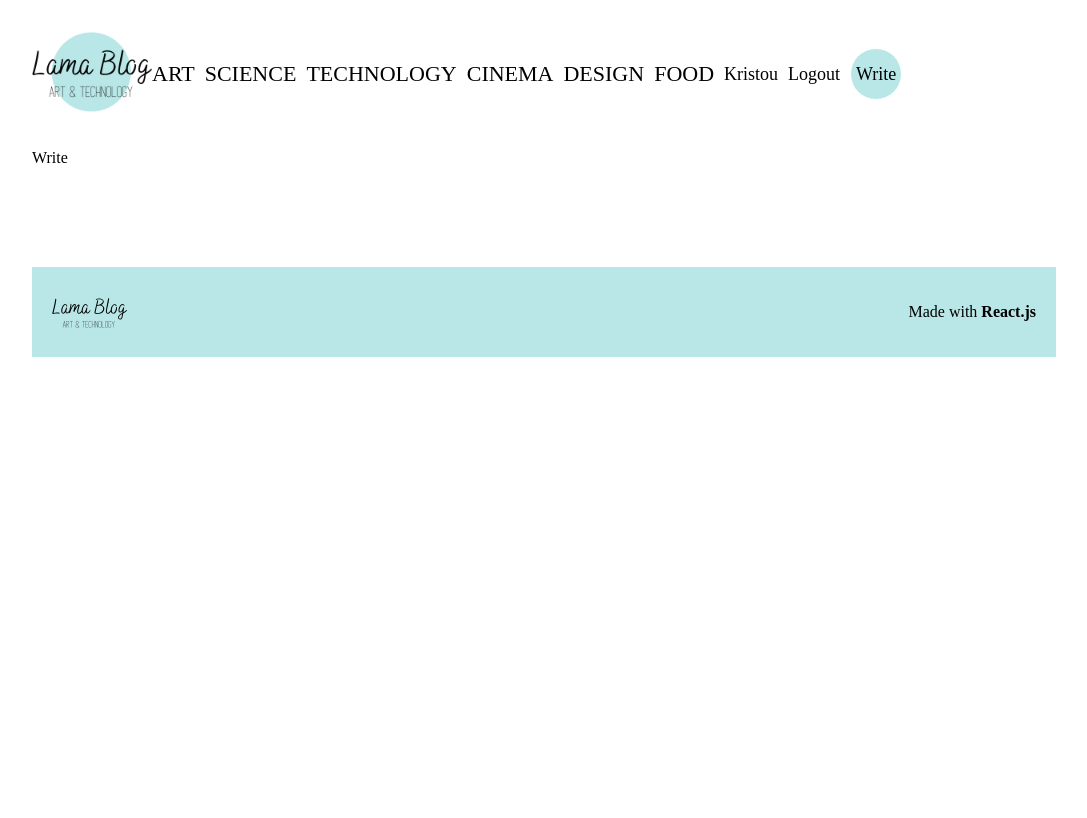
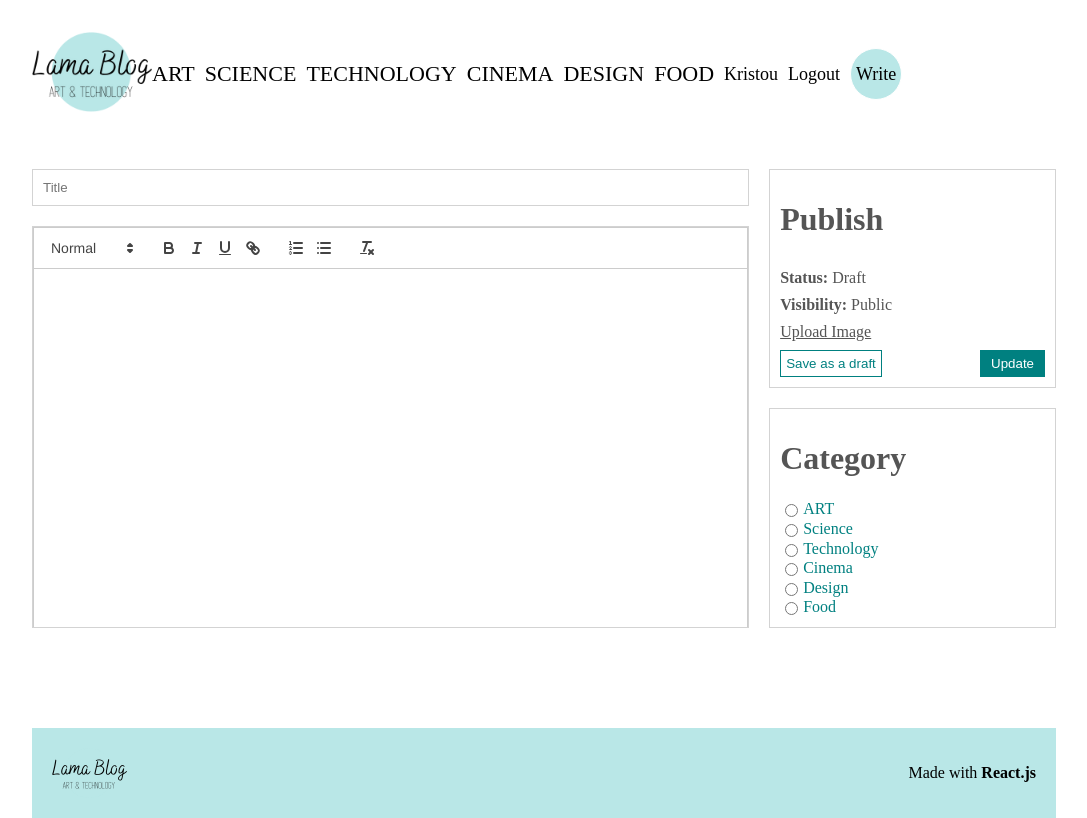
Before and after one commit to Christouu/blog, a React (Create React App) app in the folder app/: page /write in a window 1280 px wide. Shown: the whole page, without its empty margins (96-1183 px from the left). Built offline with nearby package versions, Linux system fonts and the light colour scheme.

Commit message:
added write post page

```diff
--- a/app/package.json
+++ b/app/package.json
@@ -12,6 +12,7 @@
     "@types/react-dom": "^18.0.6",
     "react": "^18.2.0",
     "react-dom": "^18.2.0",
+    "react-quill": "^2.0.0",
     "react-router-dom": "^6.4.1",
     "react-scripts": "5.0.1",
     "sass": "^1.55.0",
--- a/app/src/pages/Write/Write.tsx
+++ b/app/src/pages/Write/Write.tsx
@@ -1,7 +1,71 @@
-import React from "react";
+import { useState } from "react";
+import ReactQuill from "react-quill";
+import "react-quill/dist/quill.snow.css";
 
 const Write = () => {
-  return <div>Write</div>;
+  const [value, setValue] = useState("");
+
+  return (
+    <div className="add">
+      <div className="addContent">
+        <input type="text" placeholder="Title" />
+        <div className="editorContainer">
+          <ReactQuill
+            className="editor"
+            theme="snow"
+            value={value}
+            onChange={setValue}
+          />
+        </div>
+      </div>
+      <div className="addMenu">
+        <div className="item">
+          <h1>Publish</h1>
+          <span>
+            <b>Status: </b> Draft
+          </span>
+          <span>
+            <b>Visibility: </b> Public
+          </span>
+          <input type="file" id="file" style={{ display: "none" }} />
+          <label className="file" htmlFor="file">
+            Upload Image
+          </label>
+          <div className="buttons">
+            <button>Save as a draft</button>
+            <button>Update</button>
+          </div>
+        </div>
+        <div className="item">
+          <h1>Category</h1>
+          <div className="category">
+            <input type="radio" name="category" value="art" id="art" />
+            <label htmlFor="art">ART</label>
+          </div>
+          <div className="category">
+            <input type="radio" name="category" value="art" id="science" />
+            <label htmlFor="science">Science</label>
+          </div>
+          <div className="category">
+            <input type="radio" name="category" value="art" id="technology" />
+            <label htmlFor="technology">Technology</label>
+          </div>
+          <div className="category">
+            <input type="radio" name="category" value="art" id="cinema" />
+            <label htmlFor="cinema">Cinema</label>
+          </div>
+          <div className="category">
+            <input type="radio" name="category" value="art" id="design" />
+            <label htmlFor="design">Design</label>
+          </div>
+          <div className="category">
+            <input type="radio" name="category" value="art" id="food" />
+            <label htmlFor="food">Food</label>
+          </div>
+        </div>
+      </div>
+    </div>
+  );
 };
 
 export default Write;
--- a/app/src/styles.scss
+++ b/app/src/styles.scss
@@ -323,5 +323,88 @@
             }
         }
 
+
+        //Write page
+
+        .add {
+            margin-top: 20px;
+            display: flex;
+            gap: 20px;
+
+            .addContent {
+                flex: 5;
+                display: flex;
+                flex-direction: column;
+                gap: 20px;
+
+                input {
+                    padding: 10px;
+                    border: 1px solid lightgray;
+                }
+
+                .editorContainer {
+                    height: 400px;
+                    overflow: scroll;
+                    border: 1px solid lightgray;
+
+                    .editor {
+                        height: 100%;
+                        border: none;
+                    }
+                }
+            }
+
+            .addMenu {
+                flex: 2;
+                display: flex;
+                flex-direction: column;
+                gap: 20px;
+
+
+
+                .item {
+                    border: 1px solid lightgray;
+                    flex: 1;
+                    display: flex;
+                    flex-direction: column;
+                    justify-content: space-between;
+                    padding: 10px;
+                    color: #555;
+
+
+                    .file {
+                        text-decoration: underline;
+                        cursor: pointer;
+                    }
+
+                    .buttons {
+                        display: flex;
+                        justify-content: space-between;
+
+                        :first-child {
+                            cursor: pointer;
+                            color: teal;
+                            background-color: white;
+                            border: 1px solid teal;
+                            padding: 3px 5px;
+                        }
+                        :last-child {
+                            cursor: pointer;
+                            color: white;
+                            background-color: teal;
+                            border: 1px solid teal;
+                            padding: 5px 10px;
+                        }
+                    }
+
+                    .category {
+                        display: flex;
+                        align-items: center;
+                        gap: 2px;
+                        color: teal;
+                    }
+                }
+            }
+        }
     }
 }
```
Also changed, not shown: 1 other file (tests, documents, lock files or other folders).
